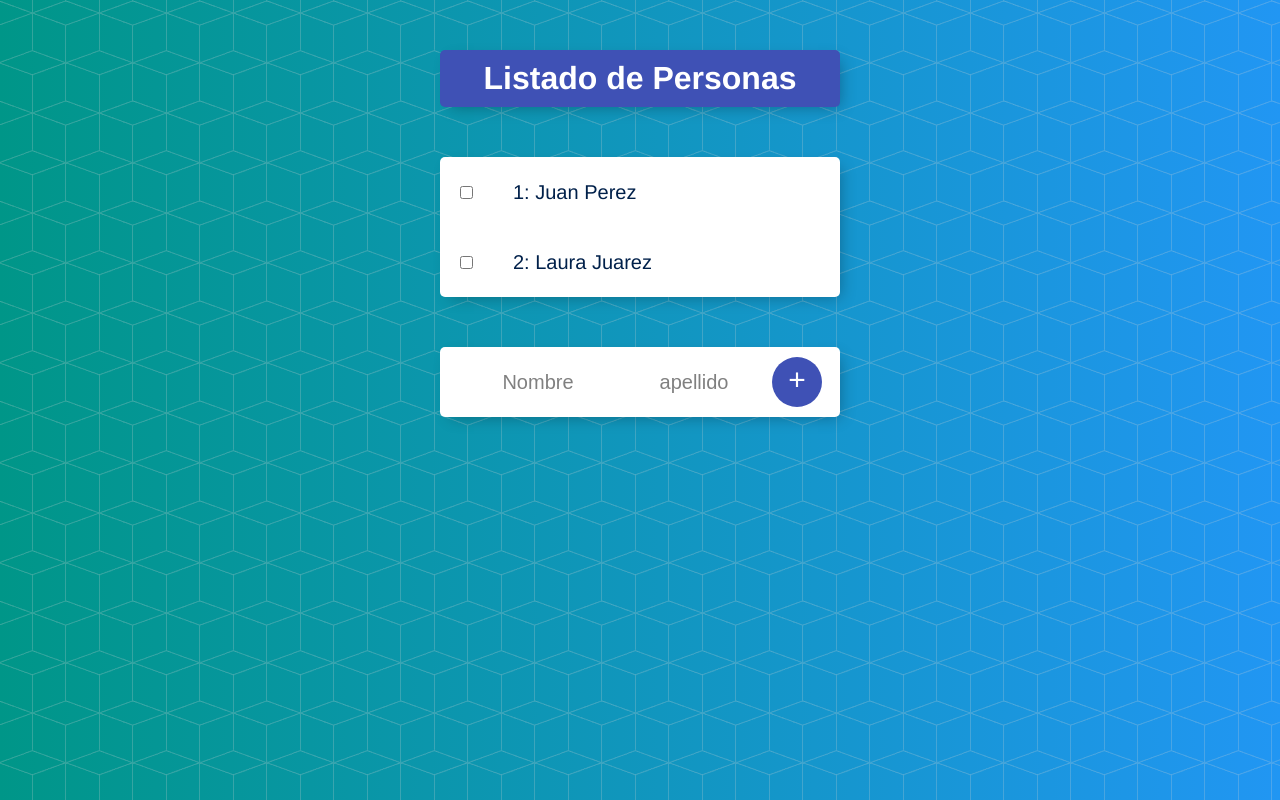
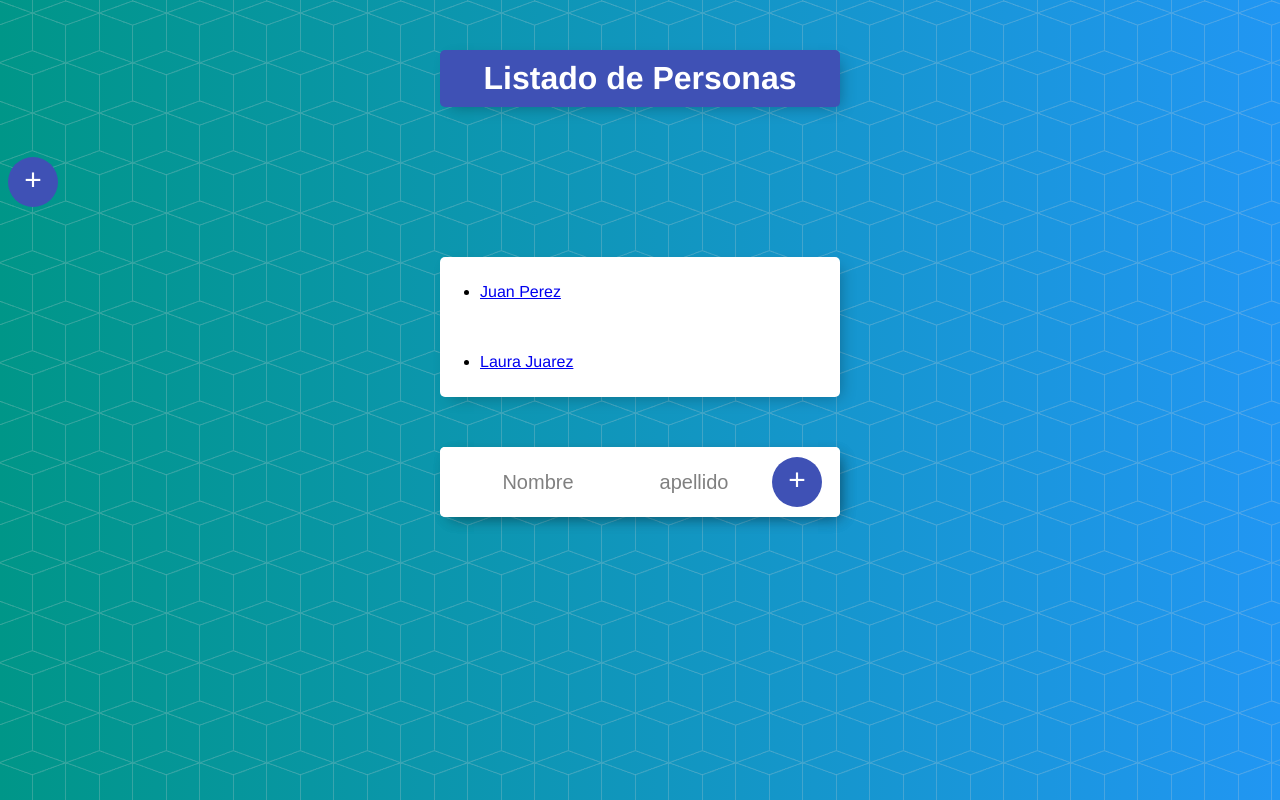
Before and after one commit to saul9402/listado-personas-angular, an Angular app: page / in a window 1280 px wide. Shown: the top 800 px of the page. Built offline with nearby package versions, Linux system fonts and the light colour scheme.

Commit message:
se agrega paso de parametros y router para enviar datos entre componentes

```diff
--- a/src/app/personas.service.ts
+++ b/src/app/personas.service.ts
@@ -21,4 +21,15 @@ export class PersonasService {
         this.logginService.enviaMensajeAConsola("Se agregó la siguiente persona: " + JSON.stringify(persona));
         this.personas.push(persona);
     }
+
+    encontrarPersona(index: number) {
+        let persona: Persona = this.personas[index];
+        return persona;
+    }
+
+    modificarPersona(index: number, persona: Persona) {
+        let persona1 = this.personas[index];
+        persona1.nombre = persona.nombre;
+        persona1.apellido = persona.apellido;
+    }
 }
--- a/src/app/personas/formulario/formulario.component.html
+++ b/src/app/personas/formulario/formulario.component.html
@@ -1,9 +1,13 @@
-<form class="item">
-    <input type="text" name="nombre" id="nombre" placeholder="Nombre"
-        [(ngModel)]="nombreInput">
+<div class="box">
 
-    <input type="text" name="apellido" id="apellido" placeholder="apellido"
-        [(ngModel)]="apellidoInput">
+    <form class="item" #f="ngForm" (ngSubmit)="f.form.valid &&
+        onGuardarPersona()">
+        <input type="text" name="nombre" id="nombre" placeholder="Nombre"
+            [(ngModel)]="nombreInput" required>
 
-    <button type="submit" (click)="onAgregarPersona()">+</button>
-</form>
+        <input type="text" name="apellido" id="apellido" placeholder="apellido"
+            [(ngModel)]="apellidoInput" required>
+
+        <button style="cursor:pointer" type="submit">+</button>
+    </form>
+</div>
--- a/src/app/personas/formulario/formulario.component.ts
+++ b/src/app/personas/formulario/formulario.component.ts
@@ -2,6 +2,7 @@ import { Component, OnInit, Output, EventEmitter, ViewChild, ElementRef } from '
 import { Persona } from '../../persona.model';
 import { LogginService } from '../../LogginService.service';
 import { PersonasService } from '../../personas.service';
+import { Router, ActivatedRoute } from '@angular/router';
 
 @Component({
   selector: 'app-formulario',
@@ -17,20 +18,34 @@ export class FormularioComponent implements OnInit {
 
   nombreInput: string;
   apellidoInput: string;
+  index: number;
 
   constructor(private logginService: LogginService,
-    private personasService: PersonasService) {
+    private personasService: PersonasService,
+    private router: Router,
+    private route: ActivatedRoute) {
     this.personasService.saludar.subscribe((indice: number) => {
       alert("EL indice es: " + indice);
     });
   }
 
   ngOnInit() {
+    this.index = this.route.snapshot.params['id'];
+    if(this.index){
+      const persona = this.personasService.encontrarPersona(this.index);
+      this.nombreInput = persona.nombre;
+      this.apellidoInput = persona.apellido;
+    }
   }
 
-  onAgregarPersona() {
+  onGuardarPersona() {
     let persona1 = new Persona(this.nombreInput, this.apellidoInput);
-    this.personasService.agregarPersona(persona1);
+    if(this.index){
+      this.personasService.modificarPersona(this.index, persona1);
+    }else{
+      this.personasService.agregarPersona(persona1);
+    }
+    this.router.navigate(["personas"]);
   }
 
 }
--- a/src/app/personas/persona/persona.component.html
+++ b/src/app/personas/persona/persona.component.html
@@ -1,7 +1,10 @@
 
 <div class="item">
-  <input type="checkbox" (click)="emitirSaludo()" />
-  <p>
-    {{indice + 1}}: {{ persona.nombre }} {{persona.apellido}}
-  </p>
+  <ul>
+    <li>
+      <a [routerLink]="['/personas', indice]"
+        routerLinkActive="router-link-active">{{ persona.nombre
+        }} {{persona.apellido}}</a>
+    </li>
+  </ul>
 </div>
--- a/src/app/personas/personas.component.html
+++ b/src/app/personas/personas.component.html
@@ -1,3 +1,8 @@
+<div styel="text-align: center">
+
+    <button style="cursor: pointer" (click)="agregar()">+</button>
+</div>
+
 <div class="box">
     <app-persona
         *ngFor="let personaElemento of personas; let i= index"
--- a/src/app/personas/personas.component.ts
+++ b/src/app/personas/personas.component.ts
@@ -2,6 +2,7 @@ import { Component, OnInit } from '@angular/core';
 import { Persona } from '../persona.model';
 import { LogginService } from '../LogginService.service';
 import { PersonasService } from '../personas.service';
+import { Router } from '@angular/router';
 
 @Component({
   selector: 'app-personas',
@@ -17,6 +18,11 @@ export class PersonasComponent implements OnInit {
     this.personas = this.personasService.personas;
   }
 
-  constructor(private loggingService: LogginService, private personasService: PersonasService) { }
+  constructor(private personasService: PersonasService,
+    private router: Router) { }
+
+  agregar() {
+    this.router.navigate(["personas/agregar"]);
+  }
 
 }
```
